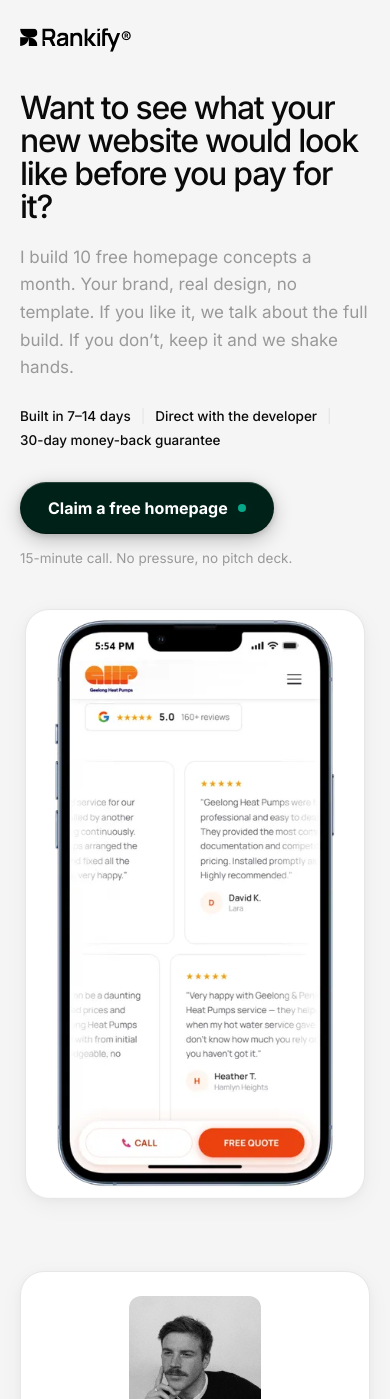
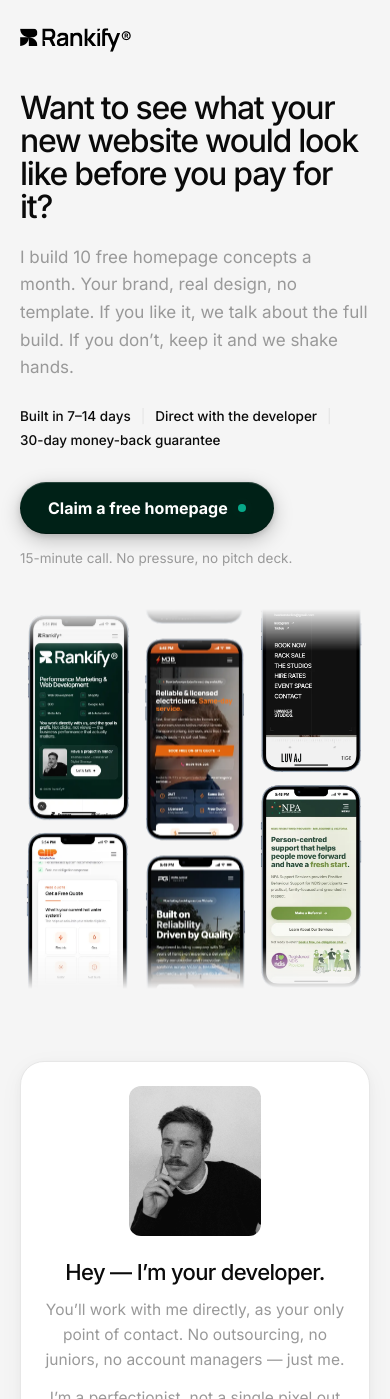
Before and after one commit to rankify-ops/rankify-com-au, a Next.js app: page /free-homepage in a window 390 px wide. Shown: the top 1399 px of the page. Built offline with nearby package versions, Linux system fonts and the light colour scheme.

Commit message:
Free-homepage hero: scrolling screenshot wall instead of one static phone

```diff
--- a/src/app/free-homepage/page.tsx
+++ b/src/app/free-homepage/page.tsx
@@ -5,6 +5,7 @@ import type { ReactNode } from "react";
 import { asset } from "@/lib/basePath";
 import { Reveal } from "@/components/ui/Reveal";
 import { Stars } from "@/components/ui/Stars";
+import { ScreenshotWall } from "@/components/service-page/ScreenshotWall";
 import { LandingFaq, LandingPixel, StickyCta } from "@/components/landing/LandingChrome";
 
 /**
@@ -127,7 +128,7 @@ export default function FreeHomepagePage() {
 
       {/* ---------- 1. Hero ---------- */}
       <section className="mx-auto max-w-[1200px] px-5 pb-4 pt-10 sm:px-10 sm:pt-14">
-        <div className="grid items-center gap-10 lg:grid-cols-[1.05fr_0.85fr] lg:gap-16">
+        <div className="grid items-center gap-10 lg:grid-cols-2 lg:gap-16">
           <div>
             <Reveal>
               <h1 className="text-[clamp(32px,4.2vw,52px)] font-medium leading-[1.03] tracking-[-0.04em]">
@@ -162,18 +163,13 @@ export default function FreeHomepagePage() {
             </Reveal>
           </div>
 
-          <Reveal scale delay={0.1} className="mx-auto w-full max-w-[340px] lg:max-w-none">
-            <div className="neu overflow-hidden rounded-3xl border border-line bg-white p-2">
-              <Image
-                src={asset("/assets/showcase-web/02.webp")}
-                alt="A recent Rankify homepage build"
-                width={420}
-                height={747}
-                priority
-                className="h-auto w-full rounded-2xl"
-              />
-            </div>
-          </Reveal>
+          {/* The same drifting wall the web dev page uses. A single static
+              screenshot read as one arbitrary phone; fifteen of them moving
+              says "I have built a lot of these" before a word is read, which
+              is the job this half of the hero is doing. */}
+          <div className="h-[380px] sm:h-[480px] lg:h-[min(64vh,620px)]">
+            <ScreenshotWall set="web" />
+          </div>
         </div>
       </section>
 
```
